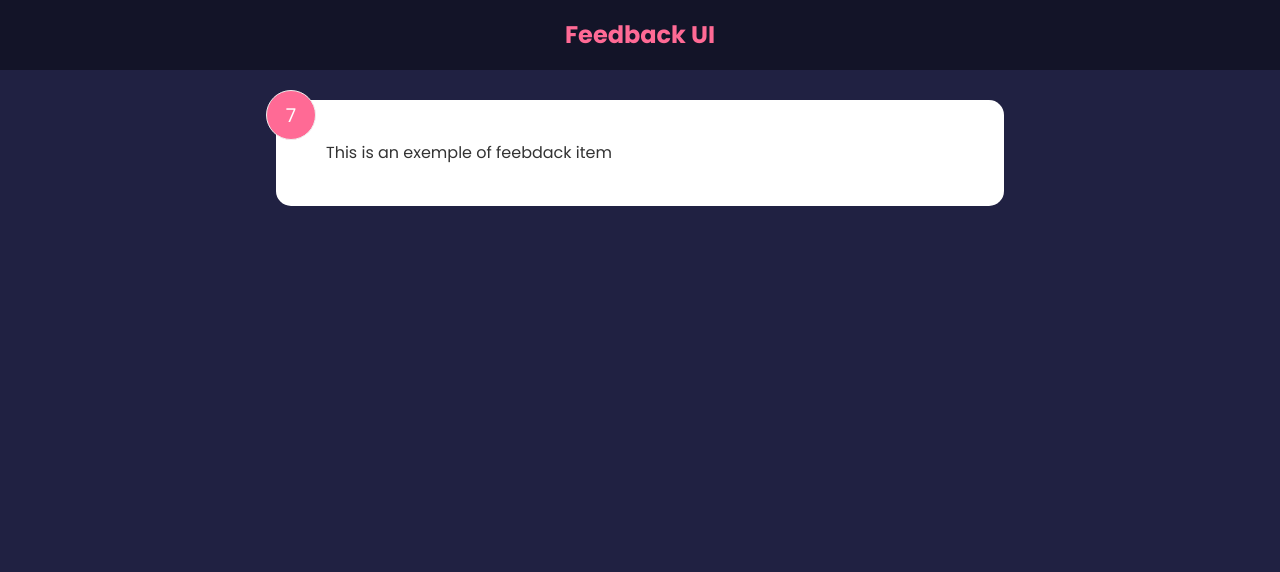
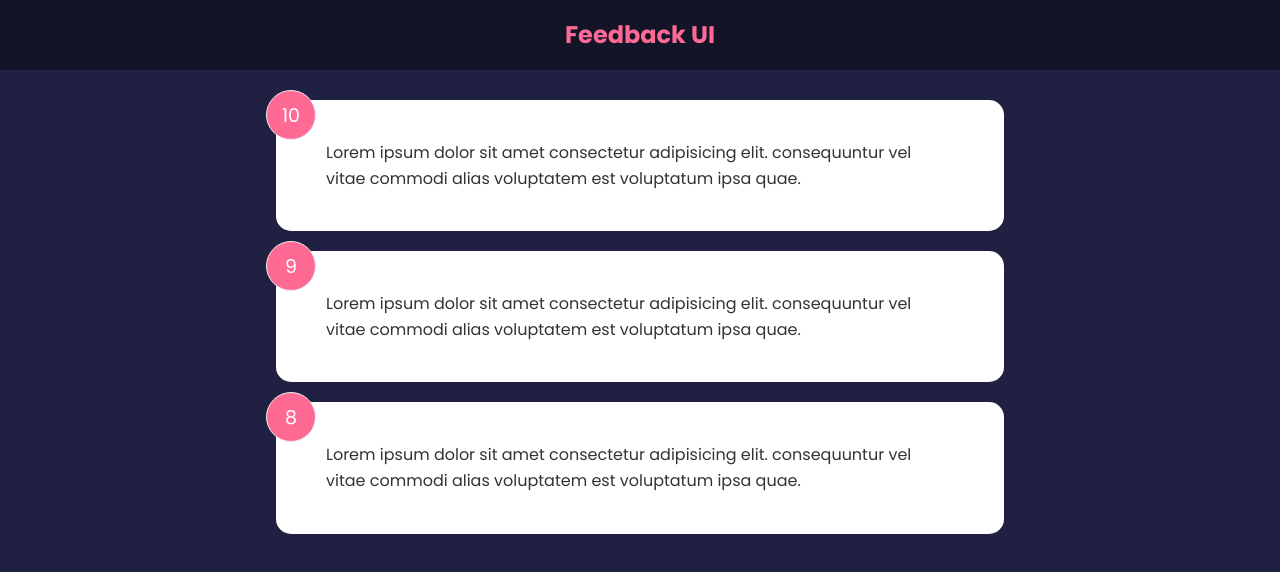
Before and after one commit to safa-gif/FeedbackRepo, a React (Create React App) app in the folder feedback/: page / in a window 1280 px wide. Shown: the top 572 px of the page. Built offline with nearby package versions, Linux system fonts and the light colour scheme.

Commit message:
Card && conditional styling & conditional Class

```diff
--- a/feedback/src/App.js
+++ b/feedback/src/App.js
@@ -1,14 +1,18 @@
 import React from 'react'
 import Header from './components/Header'
-import FeedbcakItem from './components/FeedbcakItem'
+// import FeedbcakItem from './components/FeedbcakItem'
+import { useState } from 'react'
+import FeedbackData from './data/FeedbackData'
+import FeedbackList from './components/FeedbackList'
+
 function App() {
-
+ const [feedback, setFeedback] = useState(FeedbackData)
    return (
     <>
 
     <Header/>
     <div className='container'>
-    <FeedbcakItem/>
+    <FeedbackList feedback={feedback}/>
    </div>
     </>
    )
--- /dev/null
+++ b/feedback/src/components/FeedbackItem.jsx
@@ -0,0 +1,25 @@
+import React from 'react'
+import Card from './shared/Card'
+import PropTypes from 'prop-types'
+
+//We no longer need to useState for the rating and the feedback
+// Wa are receiving the data from the props : item
+function FeedbackItem({item}) {
+    //to use useState we create a variabel above the return containes an array whith the state and the method that updates it
+    //useState('the default settings")
+
+  return (
+    // if in the card component reverse={true} than the styling changes into the reverse else it is the default styling
+    <Card>
+      <div className="num-display">{item.rating}</div>
+      <div className="text-display">{item.text}</div>
+    </Card>
+  )
+}
+// We are setting the type of the object
+FeedbackItem.prototypes = {
+  item: PropTypes.object.isRequired
+}
+
+
+export default FeedbackItem
--- /dev/null
+++ b/feedback/src/components/FeedbackList.jsx
@@ -0,0 +1,36 @@
+import React from 'react'
+import FeedbackItem from './FeedbackItem';
+import PropTypes from 'prop-types'
+
+function FeedbackList({feedback}) {
+    //conditioning the output based on the existance or the length of the feedback
+   if(!feedback || feedback.length === 0){
+    return <p>There is no feedback yet</p>;
+   }
+  return (
+
+    <div className='feedback-list'>
+        {/* mapping the props pf feedback */}
+      {feedback.map((item)=>(
+        <>
+        <FeedbackItem key={item.id} item={item}>
+        </FeedbackItem>
+        {/* <div>{item.rating}</div> */}
+        </>
+      ))}
+    </div>
+  )
+}
+
+// We are setting the type of feedback props:
+FeedbackList.propTypes = {
+    feedback : PropTypes.arrayOf(
+        PropTypes.shape({
+            id: PropTypes.number.isRequired,
+            text: PropTypes.string.isRequired,
+            rating: PropTypes.number.isRequired,
+        })
+    )
+}
+
+export default FeedbackList
--- a/feedback/src/components/FeedbcakItem.jsx
+++ /dev/null
@@ -1,18 +0,0 @@
-import React from 'react'
-import { useState } from 'react'
-function FeedbcakItem() {
-    //to use useState we create a variabel above the return containes an array whith the state and the method that updates it
-    //useState('the default settings")
-    const [rating, setRating] = useState(7)
-    const [text, setText] = useState("This is an exemple of feebdack item")
-  return (
-    <div className="card">
-      <div className="num-display">{rating}</div>
-      <div className="text-display">
-       {text}
-      </div>
-    </div>
-  )
-}
-
-export default FeedbcakItem
--- /dev/null
+++ b/feedback/src/components/shared/Card.jsx
@@ -0,0 +1,25 @@
+import React from 'react'
+import PropTypes from 'prop-types'
+
+// Passing the children of the card
+function Card({children, reverse}) {
+  return (
+    // // We are using conditional class if the class card reversed is true than we are applying the style of reverse
+    <div className={`card ${reverse && 'reverse'}`}>
+      {children}
+    </div>
+    // <div className="card" style={{backgroundColor:reverse ? "#000": "E966A0", color:reverse ? "E966A0": "#000"}}></div>
+
+  )
+}
+
+// We are addind default props of the Card Component:
+Card.defaultProps ={
+    reverse : false,
+}
+Card.propTypes = {
+ children: PropTypes.node.isRequired,
+ reverse: PropTypes.bool,
+}
+
+export default Card
--- /dev/null
+++ b/feedback/src/data/FeedbackData.js
@@ -0,0 +1,19 @@
+const FeedbackData = [
+    {
+      id: 1,
+      rating: 10,
+      text: 'Lorem ipsum dolor sit amet consectetur adipisicing elit. consequuntur vel vitae commodi alias voluptatem est voluptatum ipsa quae.',
+    },
+    {
+      id: 2,
+      rating: 9,
+      text: 'Lorem ipsum dolor sit amet consectetur adipisicing elit. consequuntur vel vitae commodi alias voluptatem est voluptatum ipsa quae.',
+    },
+    {
+      id: 3,
+      rating: 8,
+      text: 'Lorem ipsum dolor sit amet consectetur adipisicing elit. consequuntur vel vitae commodi alias voluptatem est voluptatum ipsa quae.',
+    },
+  ]
+
+  export default FeedbackData
```
Also changed, not shown: 1 other file (tests, documents, lock files or other folders).
